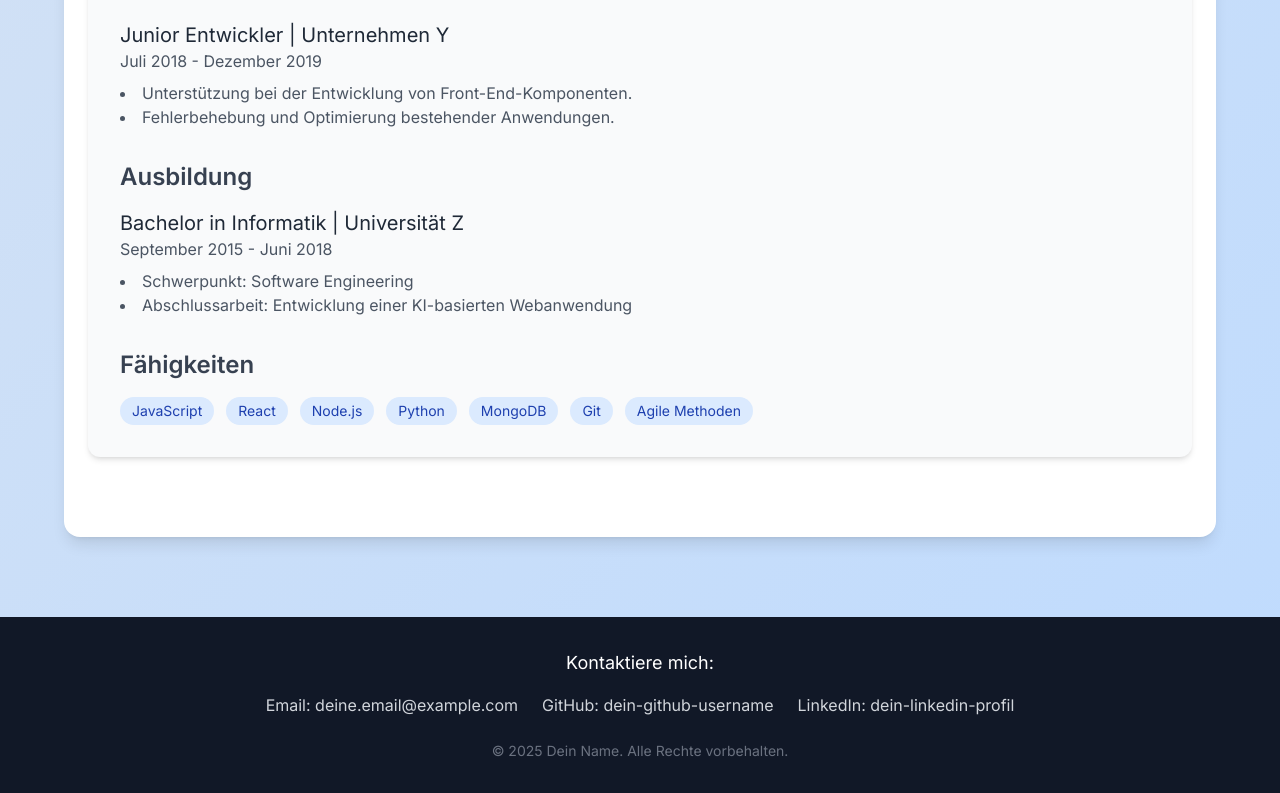
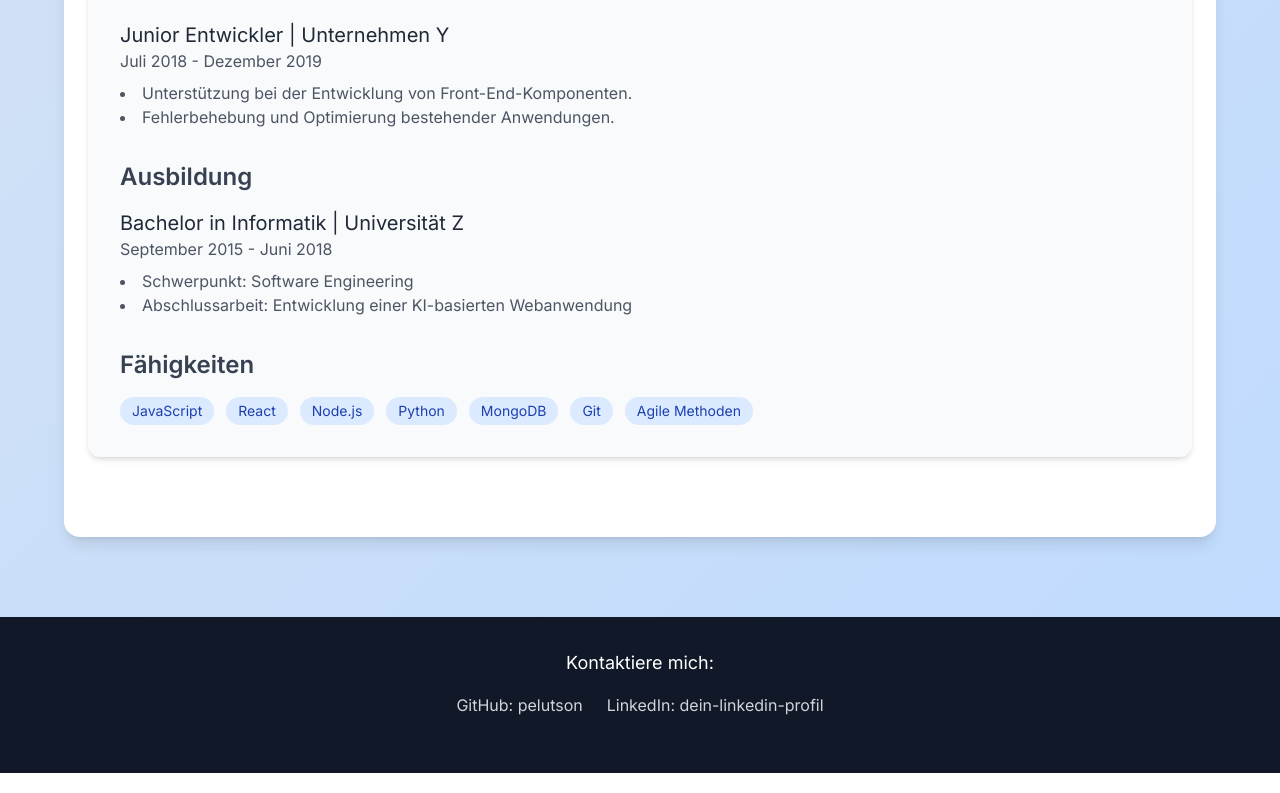
Before and after one commit to Pelutson/MiehePlana, a website: page index.html in a window 1280 px wide. Shown: the part 2623-3416 px from the top of the page. Drawn offline with nearby package versions, Linux system fonts and the light colour scheme.

Commit message:
Update GitHub links in index.html

```diff
--- a/index.html
+++ b/index.html
@@ -91,7 +91,7 @@
                     <div class="p-6">
                         <h3 class="text-xl sm:text-2xl font-semibold text-gray-800 mb-2">Projekt Titel 1</h3>
                         <p class="text-gray-600 text-sm sm:text-base mb-4">Eine Webanwendung zur Verwaltung von Aufgaben, entwickelt mit React und Node.js.</p>
-                        <a href="https://github.com/dein-github/projekt1" target="_blank" class="inline-block bg-blue-600 text-white font-bold py-2 px-5 rounded-full hover:bg-blue-700 transition duration-300">GitHub ansehen</a>
+                        <a href="https://github.com/pelutson" target="_blank" class="inline-block bg-blue-600 text-white font-bold py-2 px-5 rounded-full hover:bg-blue-700 transition duration-300">GitHub ansehen</a>
                     </div>
                 </div>
                 <div class="bg-white rounded-xl shadow-lg overflow-hidden transform hover:scale-105 transition duration-300">
@@ -168,11 +168,10 @@
         <div class="container mx-auto text-center">
             <p class="mb-4 text-base sm:text-lg">Kontaktiere mich:</p>
             <div class="flex flex-col sm:flex-row justify-center space-y-4 sm:space-y-0 sm:space-x-6 mb-6">
-                <a href="mailto:deine.email@example.com" class="text-gray-300 hover:text-white transition duration-300 text-sm sm:text-base">Email: deine.email@example.com</a>
-                <a href="https://github.com/dein-github-username" target="_blank" class="text-gray-300 hover:text-white transition duration-300 text-sm sm:text-base">GitHub: dein-github-username</a>
+                <a href="https://github.com/pelutson" target="_blank" class="text-gray-300 hover:text-white transition duration-300 text-sm sm:text-base">GitHub: pelutson</a>
                 <a href="https://linkedin.com/in/dein-linkedin-profil" target="_blank" class="text-gray-300 hover:text-white transition duration-300 text-sm sm:text-base">LinkedIn: dein-linkedin-profil</a>
             </div>
-            <p class="text-sm text-gray-500">© 2025 Dein Name. Alle Rechte vorbehalten.</p>
+
         </div>
     </footer>
 
```
